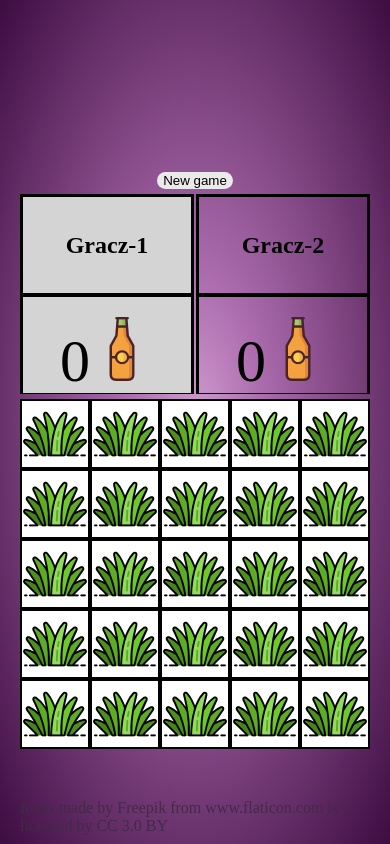
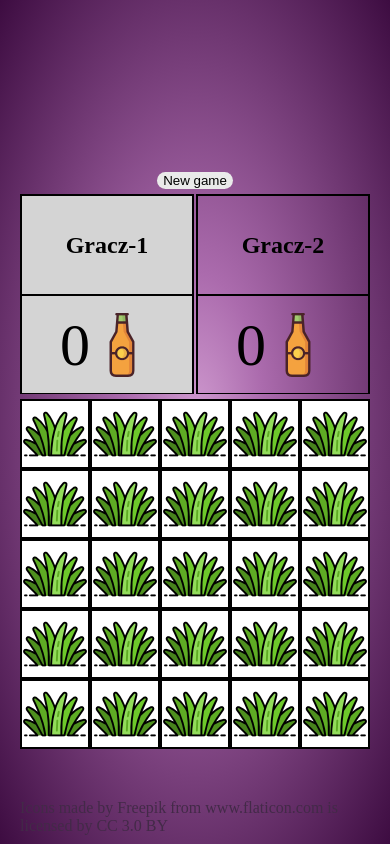
Before and after one commit to Rusin-Tomasz/Beer_Game, a plain HTML site: page index.html in a window 390 px wide. Both pictures are taken after a click on the button "Start". Drawn offline with Linux system fonts and the light colour scheme.

```diff
--- a/css/style.css
+++ b/css/style.css
@@ -109,15 +109,17 @@
     display: flex;
     justify-content: center;
     align-items: center;
-    border: solid 2px #000;
+    border: solid 1px #000;
 }
 
 .score {
+    display: flex;
+    justify-content: center;
+    align-items: center;
     width: 175px;
     height: 100px;
     text-align: center;
-    padding: 20px;
-    border: solid 2px #000;
+    border: solid 1px #000;
 }
 
 .score > p {
```
